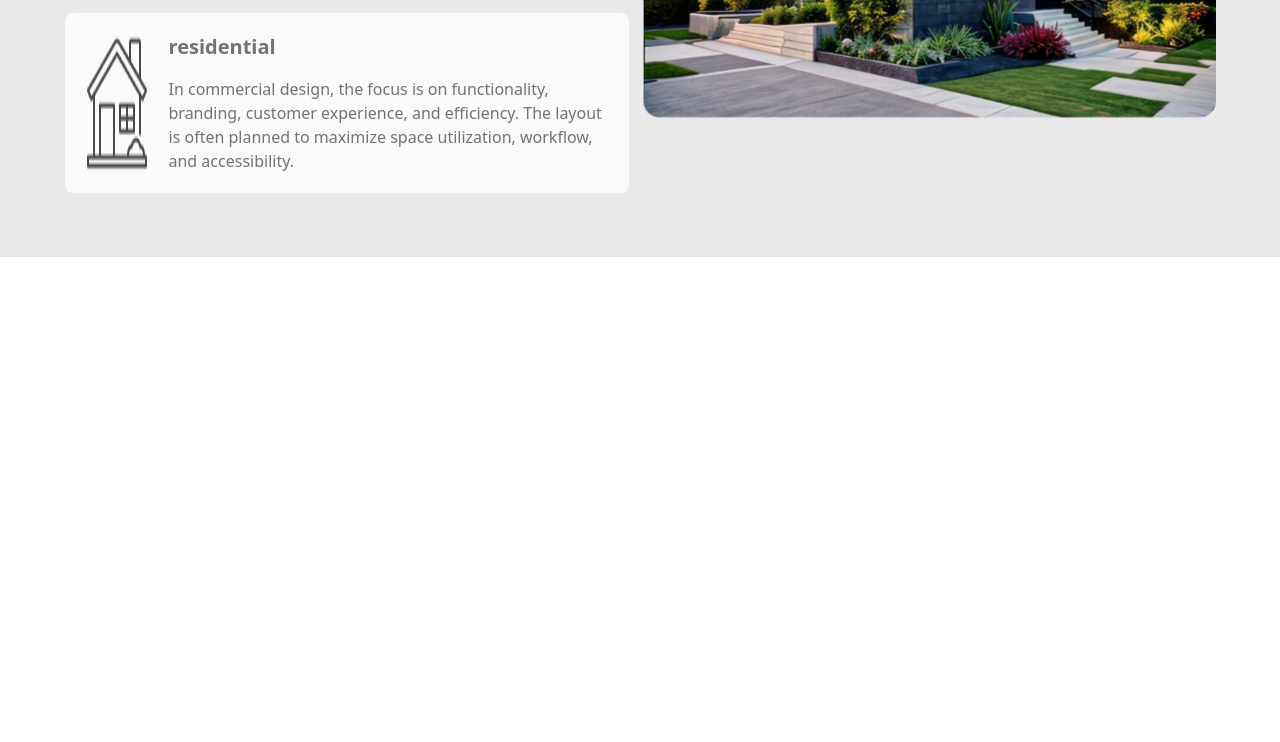
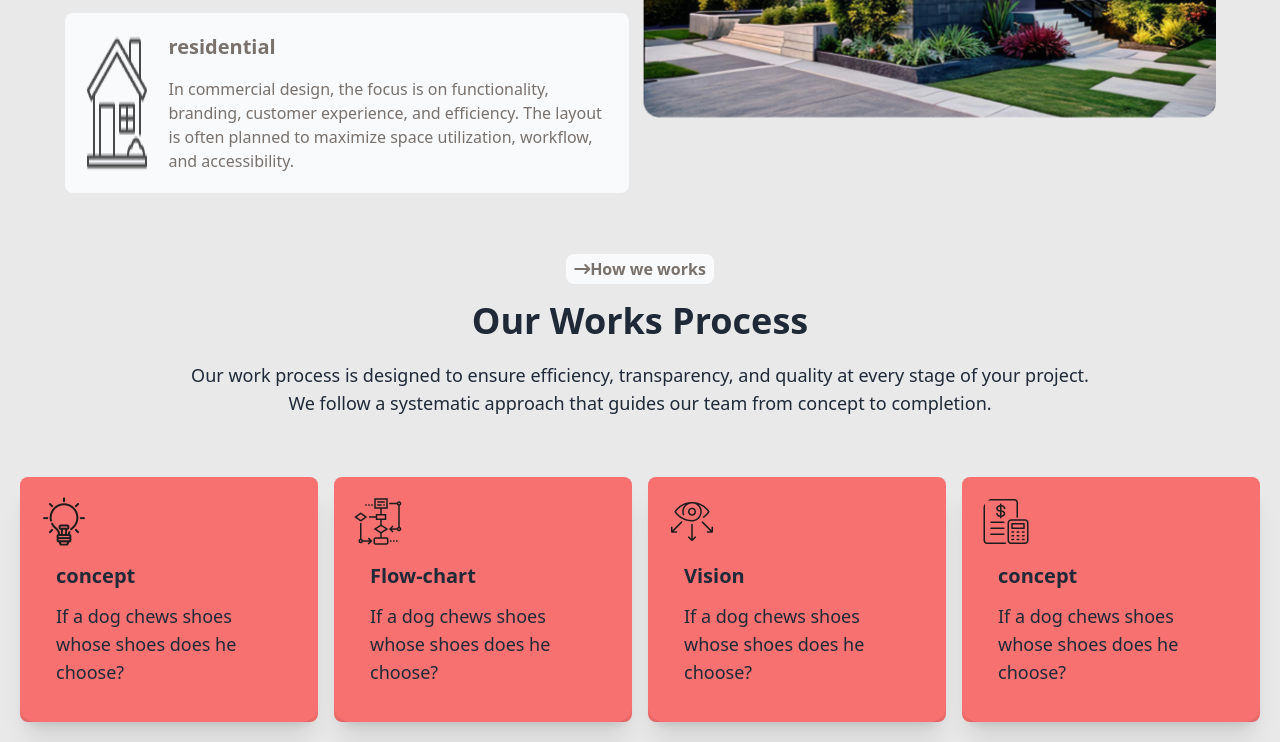
Before and after one commit to Tukul-Condro/Assignment-03, a plain HTML site: page index.html in a window 1280 px wide. Shown: the part 1413-2155 px from the top of the page. Before the commit the page ends 1670 px from the top, so only its background shows below. Drawn offline with nearby package versions, Linux system fonts and the light colour scheme.

Commit message:
Our process add

```diff
--- a/index.html
+++ b/index.html
@@ -40,7 +40,7 @@
      </style>
 </head>
 <body class="manrope-normal">
-    <!-- header section  -->
+    <!-- header-section  -->
   <header class=" md:container mx-auto">
     <!-- navbar  -->
       <div class="navbar bg-base-100 max-sm:ml-5 mt-8">
@@ -89,7 +89,7 @@
         <img class="mx-auto" src="./assets/banner.png" alt="">
         <div>
           <h1 class="font-extrabold text-6xl px-8  mx-auto my-7">A barn house of this design has a <br> striking appearance</h1>
-          <p class="font-medium text-lg pb-5  px-24">The high, vaulted ceilings and open-plan interiors create a sense of spaciousness, while exposed beams and earthy tones preserve the cozy, rural vibe. This design offers a perfect  fusion of countryside elegance and modern sophistication, making it visually captivating and uniquely inviting</p>
+          <p class="font-medium text-lg pb-5  px-44">The high, vaulted ceilings and open-plan interiors create a sense of spaciousness, while exposed beams and earthy tones preserve the cozy, rural vibe. This design offers a perfect  fusion of countryside elegance and modern sophistication, making it visually captivating and uniquely inviting</p>
           <button class="pb-9">
             <a class="btn bg-shape-bg rounded-3xl hover:font-bold text-xl">Book Consult
               <i class="fa-solid fa-arrow-right-long text-white bg-black rounded-full p-2 -rotate-45"></i>
@@ -99,13 +99,13 @@
       </div>
     </header >
 
-    <!-- main section  -->
+    <!-- main-section  -->
      <main>
-      <!-- design thoughtful  section-->
+      <!-- design-thoughtful-section-->
 
-      <section>
-          <!-- text content  -->
-      <div class="flex flex-col lg:flex-row bg-section-bg px-3 lg:px-16 py-5 lg:py-16 justify-around" >
+      <section class="bg-section-bg">
+          <!-- text-content  -->
+      <div class="flex flex-col lg:flex-row  px-3 lg:px-16 py-5 lg:py-16 justify-around" >
           <div class="w-[100%] lg:w-[50%]">
             <div class="relative">
               <!-- text content  -->
@@ -135,10 +135,71 @@
             <img class="" src="./assets/Rectangle.png" alt="">
           </div>
         </div>
+
+        <!-- our-work-process  -->
+         <div class="md:container mx-auto">
+          <!-- text-content -->
+          <div class="text-center mx-auto">
+            <span class="font-bold text-stone-500 text-center bg-gray-50 px-2 py-1 rounded-lg mx-auto"><i class="fa-solid fa-arrow-right-long "></i>How we works</span>
+            <h2 class="font-bold text-4xl py-5">Our Works Process</h2>
+            <p class="font-medium text-lg mb-5 pb-5  px-44">Our work process is designed to ensure efficiency, transparency, and quality at every stage of your project. We follow a systematic approach that guides our team from concept to completion. </p>
+          </div>
+          <!-- card  -->
+         <div class="flex flex-col lg:flex-row mx-5 py-5 gap-4">
+          <div class="bg-red-400 rounded-lg space-4">
+            <div class="card card-compact  p-5 shadow-xl">
+              <figure>
+                <img class="mr-auto"
+                  src="./assets/concept.png" />
+              </figure>
+              <div class="card-body">
+                <h2 class="card-title font-extrabold text-xl">concept</h2>
+                <p class="font-medium text-lg">If a dog chews shoes whose shoes does he choose?</p>
+              </div>
+            </div>
+          </div>
+          <div class="bg-red-400 rounded-lg">
+            <div class="card card-compact  p-5 shadow-xl">
+              <figure>
+                <img class="mr-auto"
+                  src="./assets/flow-chart.png" />
+              </figure>
+              <div class="card-body">
+                <h2 class="card-title font-extrabold text-xl">Flow-chart</h2>
+                <p class="font-medium text-lg">If a dog chews shoes whose shoes does he choose?</p>
+              </div>
+            </div>
+          </div>
+          <div class="bg-red-400 rounded-lg">
+            <div class="card card-compact  p-5 shadow-xl">
+              <figure>
+                <img class="mr-auto"
+                  src="./assets/vision.png" />
+              </figure>
+              <div class="card-body">
+                <h2 class="card-title font-extrabold text-xl">Vision</h2>
+                <p class="font-medium text-lg">If a dog chews shoes whose shoes does he choose?</p>
+              </div>
+            </div>
+          </div>
+          <div class="bg-red-400 rounded-lg">
+            <div class="card card-compact  p-5 shadow-xl">
+              <figure>
+                <img class="mr-auto"
+                  src="./assets/budget-planning.png" />
+              </figure>
+              <div class="card-body">
+                <h2 class="card-title font-extrabold text-xl">concept</h2>
+                <p class="font-medium text-lg">If a dog chews shoes whose shoes does he choose?</p>
+              </div>
+            </div>
+          </div>
+         </div>
+         </div>
       </section>
 
      </main>
-     <!-- footer section  -->
+     <!-- footer-section  -->
       <footer></footer>
 </body>
 </html>
```
